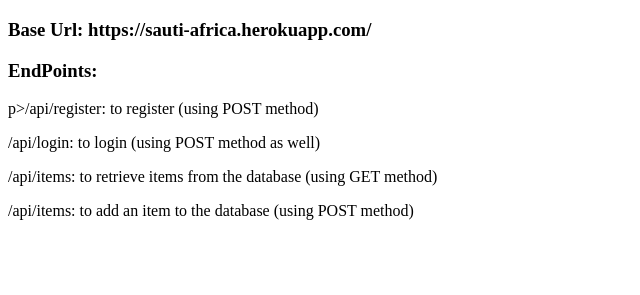
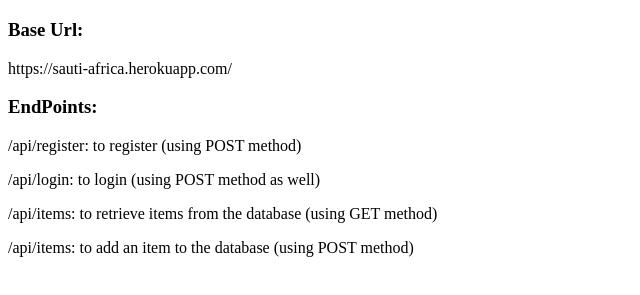
Before and after one commit to Build-Week-African-Marketplace-III/back-end, a website: page public/index.html in a window 1280 px wide. Shown: the part 61-356 px from the top of the page, without its empty margins (0-640 px from the left). Drawn offline with Linux system fonts and the light colour scheme.

Commit message:
deploying site online

```diff
--- a/public/index.html
+++ b/public/index.html
@@ -4,12 +4,19 @@
     <title>Sauti-Africa</title>
 </head>
 <body>
-     <h1> Welcome sauti-africa's API ! </h1>
-<h3>Base Url: https://sauti-africa.herokuapp.com/ </h3>
+<h1> Welcome sauti-africa's API ! </h1>
+<h3>Base Url:</h3>
+
+<p>https://sauti-africa.herokuapp.com/ </p>
+
 <h3>EndPoints:</h3>
-p>/api/register: to register (using POST method)</p>
-<p>/api/login: to login (using POST method as well)</p
+
+<p>/api/register: to register (using POST method)</p>
+
+<p>/api/login: to login (using POST method as well)</p>
+
 <p> /api/items: to retrieve items from the database (using GET method)</p>
+
 <p>/api/items: to add an item to the database (using POST method)</p>
 
 
```
